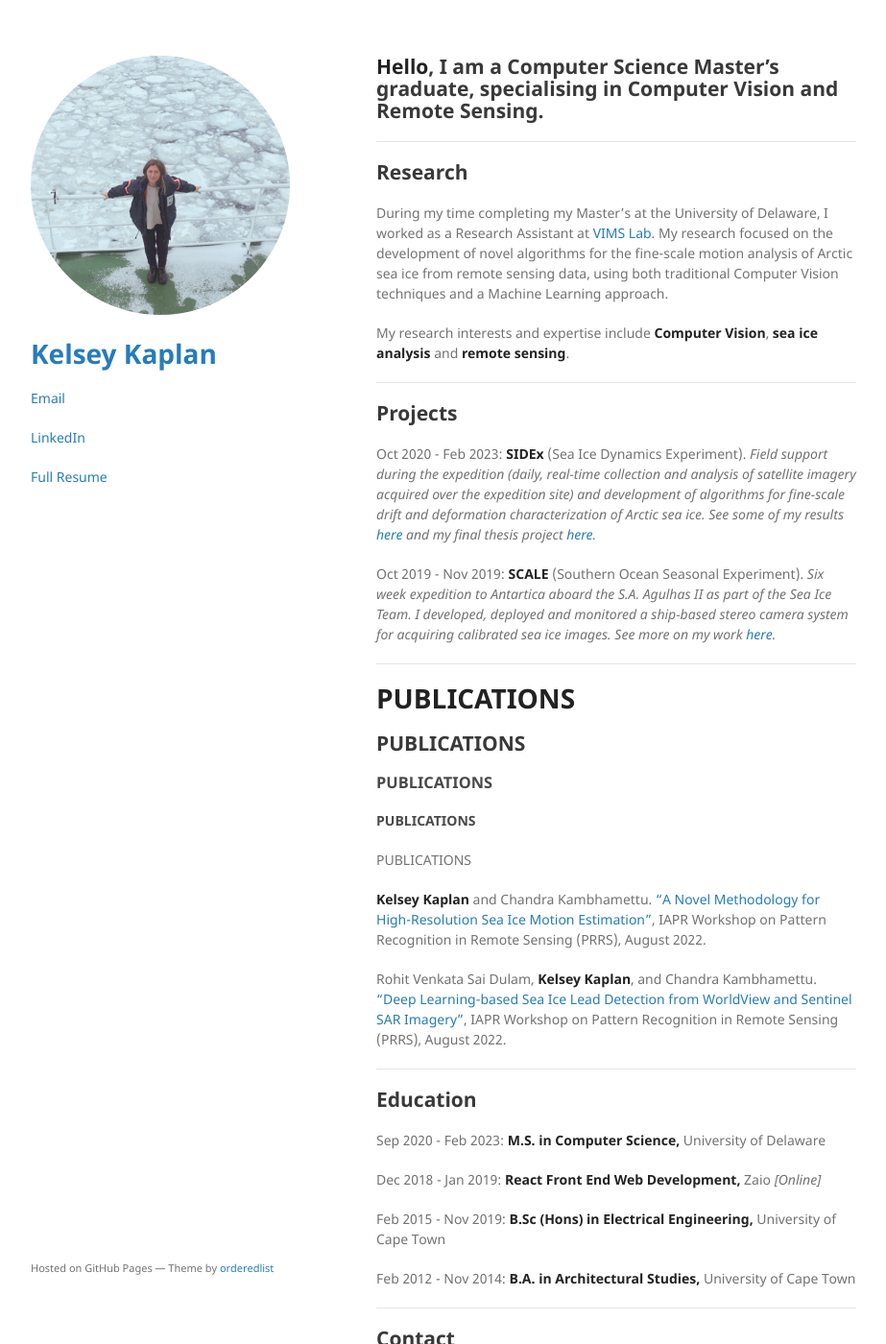
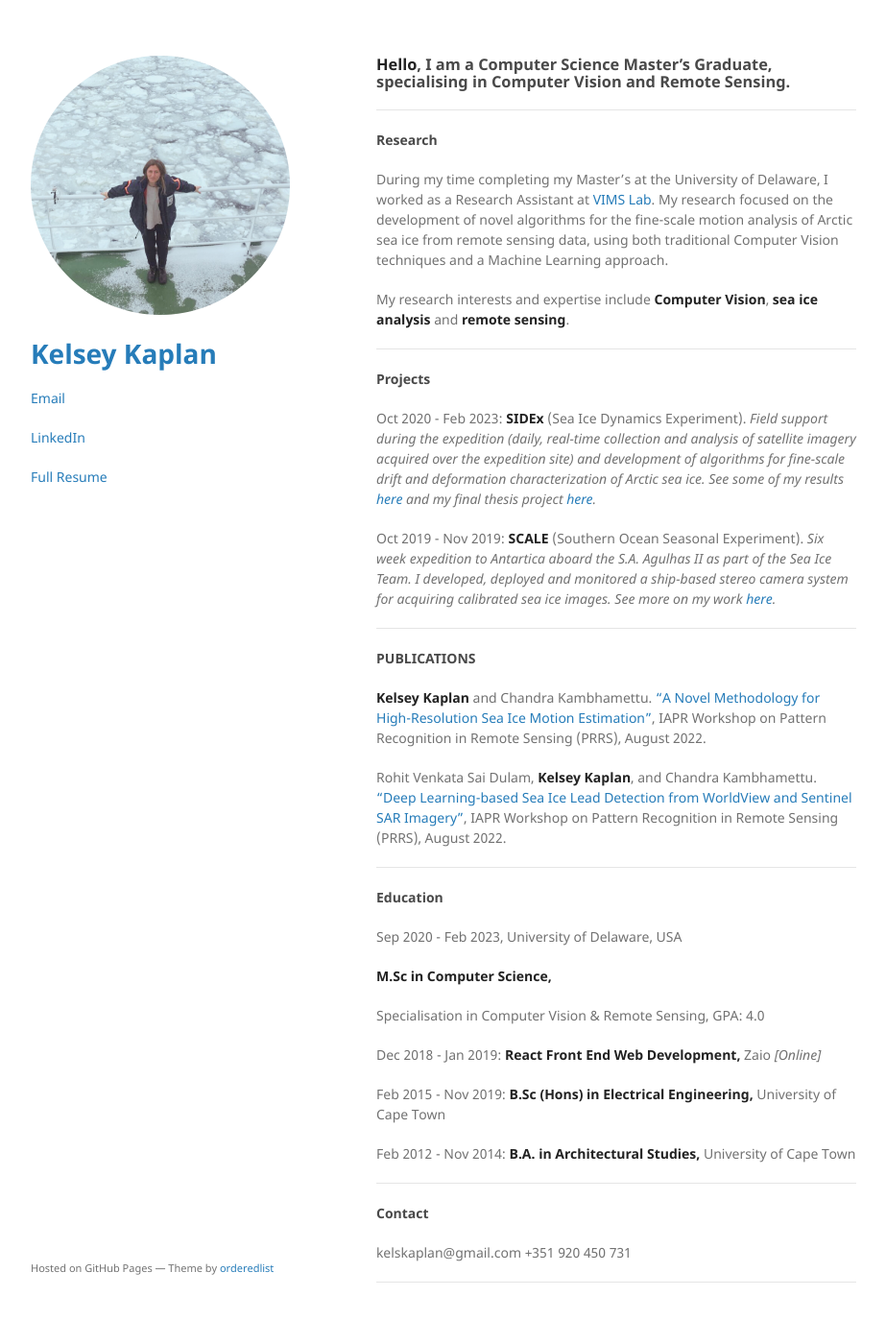
Before and after one commit to kelseykap/kelseykap.github.io, a Jekyll site: the page built from index.md, in a window 1280 px wide and 1400 px high. Shown: the whole window at 96% size, without its empty margins (178-1101 px from the left). Built offline with Jekyll 4.4.1, drawn with Linux system fonts in a browser that asks for light colours; our own code applies the rules of GitHub Pages for plain Markdown files; some of the changed text lies outside the part shown.

Commit message:
Update index.md

```diff
--- a/index.md
+++ b/index.md
@@ -2,11 +2,11 @@
 layout: default
 ---
 
-## **Hello**, I am a Computer Science Master's graduate, specialising in Computer Vision and Remote Sensing.
+### **Hello**, I am a Computer Science Master's Graduate, specialising in Computer Vision and Remote Sensing.
 
 * * *
 
-## Research
+#### Research
 During my time completing my Master's at the University of Delaware, I worked as a Research Assistant at [VIMS Lab](https://bigdatavision.org/seaIceProjects/).
 My research focused on the development of novel algorithms for the fine-scale motion analysis of Arctic sea ice from remote sensing data, using both traditional Computer Vision techniques and a Machine Learning approach.
 
@@ -15,7 +15,7 @@ My research interests and expertise include **Computer Vision**, **sea ice analy
 * * *
 
 
-## Projects
+#### Projects
 
 Oct 2020 - Feb 2023:
 **SIDEx** (Sea Ice Dynamics Experiment). _Field support during the expedition (daily, real-time collection and analysis of satellite imagery acquired over the expedition site) and development of algorithms for fine-scale drift and deformation characterization of Arctic sea ice. See some of my results [here](https://vims.cis.udel.edu/iceresearch/motion.html) and my final thesis project [here](https://drive.google.com/file/d/1ie40TW9mYXJtuKKIeAVDcHwtCqkOXwJ_/view?usp=sharing)._
@@ -26,11 +26,7 @@ Oct 2019 - Nov 2019:
 
 * * *
 
-# PUBLICATIONS
-## PUBLICATIONS
-### PUBLICATIONS
 #### PUBLICATIONS
-PUBLICATIONS
 
 **Kelsey Kaplan** and Chandra Kambhamettu. ["A Novel Methodology for High-Resolution Sea Ice Motion Estimation"](https://link.springer.com/chapter/10.1007/978-3-031-37731-0_24), IAPR Workshop on Pattern Recognition in Remote Sensing (PRRS), August 2022.
 
@@ -39,10 +35,13 @@ Rohit Venkata Sai Dulam, **Kelsey Kaplan**, and Chandra Kambhamettu. ["Deep Lear
 
 * * *
 
-## Education
+#### Education
 
-Sep 2020 - Feb 2023:
-**M.S. in Computer Science,** University of Delaware
+Sep 2020 - Feb 2023, University of Delaware, USA
+
+**M.Sc in Computer Science,**
+
+Specialisation in Computer Vision & Remote Sensing, GPA: 4.0
 
 Dec 2018 - Jan 2019:
 **React Front End Web Development,** Zaio _[Online]_
@@ -55,11 +54,9 @@ Feb 2012 - Nov 2014:
 
 * * *
 
-## Contact
+#### Contact
 
 kelskaplan@gmail.com
-
 +351 920 450 731
 
-
 * * *
```
